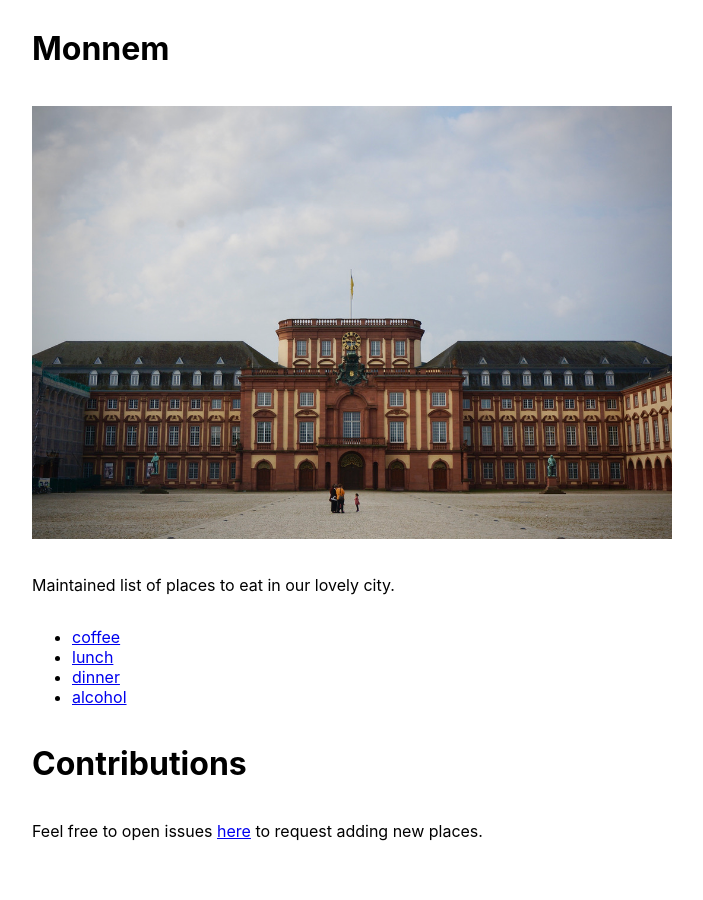
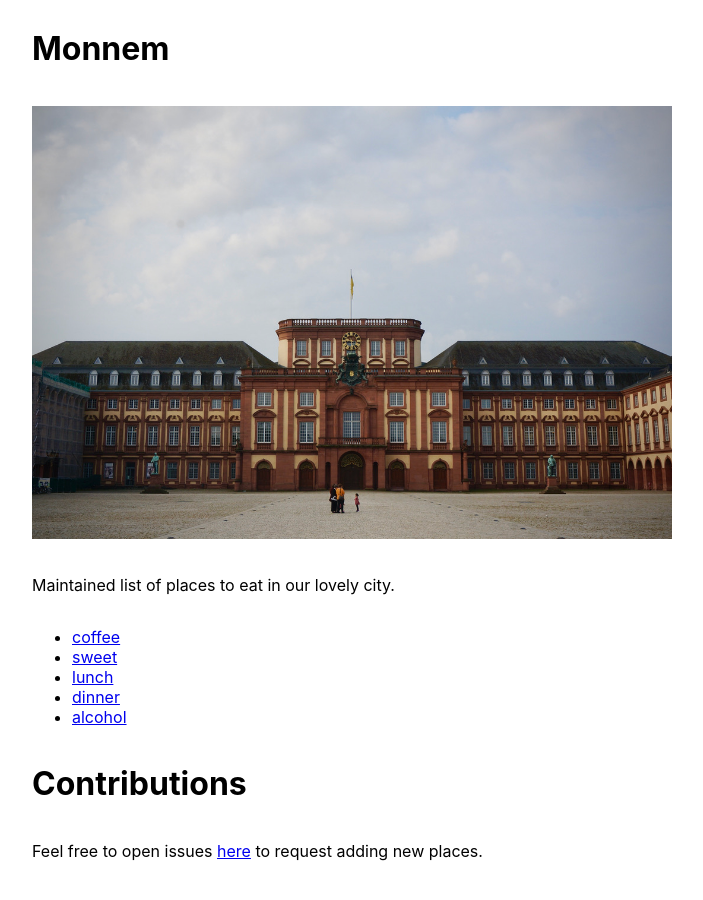
Before and after one commit to sobamchan/monnem.sotaro.io, a Jekyll site: the page built from index.md, in a window 1280 px wide. Shown: the whole page, without its empty margins (208-911 px from the left). Built offline with Jekyll 4.4.1, drawn with Linux system fonts in a browser that asks for light colours.

Commit message:
sweet page

```diff
--- a/index.md
+++ b/index.md
@@ -10,6 +10,7 @@ title: "Monnem"
 Maintained list of places to eat in our lovely city.
 
 - [coffee](./coffee)
+- [sweet](./sweet)
 - [lunch](./lunch)
 - [dinner](./dinner)
 - [alcohol](./alcohol)
```
